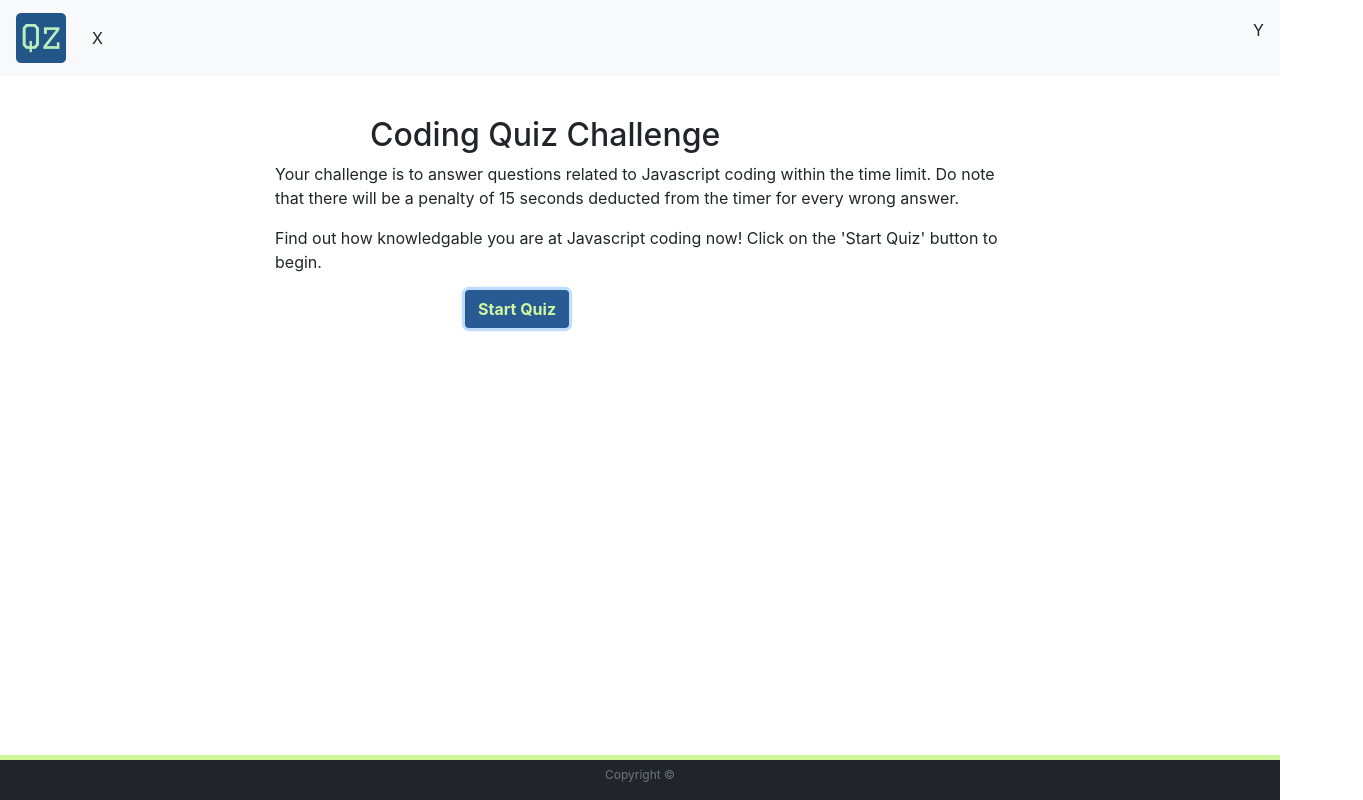
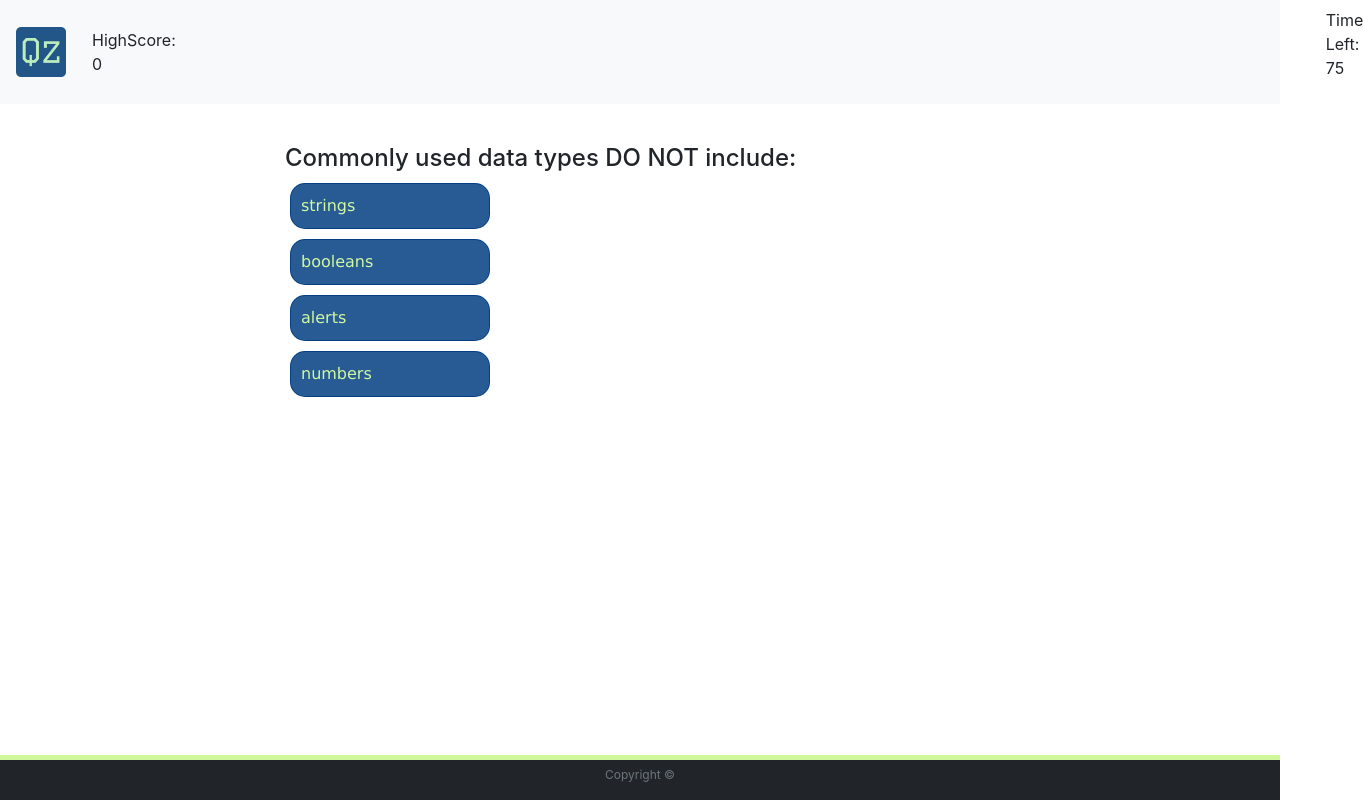
Before and after one commit to sevenspell/Week4-Assignment, a plain HTML site: page index.html in a window 1280 px wide. Both pictures are taken after a click on the button "Start Quiz". Shown: the whole page, 1363 px wide, since content can reach past the window. Drawn offline with nearby package versions, Linux system fonts and the light colour scheme.

Commit message:
parsed first qn and choice buttons

```diff
--- a/Assets/CSS/codequizstyle.css
+++ b/Assets/CSS/codequizstyle.css
@@ -22,6 +22,21 @@
     margin: 10px 1150px 10px 10px;
 }
 
+.choiceButtons{
+    background-color: rgba(0, 60, 128, 0.842);
+    border: rgba(0, 60, 128, 0.842) solid 1px;
+    color: hsla(86, 96%, 81%, 0.973);
+    font-family: Verdana, Geneva, Tahoma, sans-serif;
+    margin: 10px auto 10px auto;
+    padding: 10px;
+    border-radius: 15px;
+    width: 200px;
+    position: relative;
+    left: -250px;
+
+
+}
+
 
 .footer {
     position: fixed;
--- a/index.html
+++ b/index.html
@@ -35,9 +35,9 @@
             <span class="navbar-toggler-icon"></span>
         </button>
         <div class="collapse navbar-collapse" id="navbarSupportedContent">
-            <p id="hiScoreSection">X
+            <p id="hiScoreSection">High-Score
             </p>
-            <p id="timerCountdownSection">Y
+            <p id="timerCountdownSection">Timer Countdown
             </p>
         </div>
     </nav>
--- a/questions.js
+++ b/questions.js
@@ -37,10 +37,7 @@ var currentQuestion = listOfQuizQuestions[currentQuestionIndex];
 var nextQuestionIndex = currentQuestionIndex + 1;
 var nextQuestion = listOfQuizQuestions[nextQuestionIndex];
 var hiScore = 0;
-var totalSeconds = questions.length * 15;
-
-
-var startheader, startcontent, question, choice, choices, chA, chB, chC, chD;
+var totalSeconds = listOfQuizQuestions.length * 15;
 
 //1. instructions and start button for user to press start
   //hi-score on the top left shows original score = 0
@@ -54,11 +51,114 @@ var startheader, startcontent, question, choice, choices, chA, chB, chC, chD;
   console.log(timerRemainingElem);
 
 
+
+
 //2. Once start button is clicked..
   //instructions and start button is hidden
+  function hideStart() {
+    var startHeaderHide = get("startheader");
+    startHeaderHide.style.display = "none";
+    var startContentHide = get("startcontent");
+    startContentHide.style.display = "none";
+    var startButtonHide = get("startbutton");
+    startButtonHide.style.display = "none";
+  };
+
+
+
 
   //timer starts counting down
+
+  function updateTimer(){
+    // start timer countdown if there is still time left
+    if (totalSeconds > 0) {
+      var totalSecondsTicker = setInterval(function() {
+        totalSeconds--;
+        //if no more time left, stop countdown and set timer to 0
+        if (totalSeconds <= 0) {
+          clearInterval(totalSecondsTicker);
+          totalSeconds = 0;
+        };
+      }, 1000);
+      };
+
+    //Parse remaining time
+    var remainingTime = parseInt(totalSeconds);
+
+    //Update HTML
+    timerRemainingElem.innerHTML = "Time Left: " + remainingTime;
+
+    };
+
+
+
   //display question and 4 choices of answers
+
+    //create function for creating html tags for questions
+  function createHTML(){
+    var questionDivElem = document.createElement("div");
+    questionDivElem.setAttribute("class", "col-sm-8 offset-sm-2 col-md-8 offset-md-2 show");
+    questionDivElem.setAttribute("id", "questionDiv");
+    questionDivElem.style.display = "block";
+    get("quizcontainer").appendChild(questionDivElem);
+
+    var questionH4Elem = document.createElement("h4");
+    questionH4Elem.setAttribute("class", "col-sm-8 offset-sm-2 col-md-8 offset-md-2 show");
+    questionH4Elem.setAttribute("id", "questiontitle");
+    questionH4Elem.style.display = "block";
+    get("quizcontainer").appendChild(questionH4Elem);
+
+    var choiceListElem = document.createElement("li");
+    choiceListElem.setAttribute("class", "col-sm-8 offset-sm-2 col-md-8 offset-md-2 show choiceButtons");
+    choiceListElem.setAttribute("id", "choicelist1");
+    choiceListElem.style.display = "block";
+    get("quizcontainer").appendChild(choiceListElem);
+
+    var choiceListElem = document.createElement("li");
+    choiceListElem.setAttribute("class", "col-sm-8 offset-sm-2 col-md-8 offset-md-2 show choiceButtons");
+    choiceListElem.setAttribute("id", "choicelist2");
+    choiceListElem.style.display = "block";
+    get("quizcontainer").appendChild(choiceListElem);
+
+    var choiceListElem = document.createElement("li");
+    choiceListElem.setAttribute("class", "col-sm-8 offset-sm-2 col-md-8 offset-md-2 show choiceButtons");
+    choiceListElem.setAttribute("id", "choicelist3");
+    choiceListElem.style.display = "block";
+    get("quizcontainer").appendChild(choiceListElem);
+
+    var choiceListElem = document.createElement("li");
+    choiceListElem.setAttribute("class", "col-sm-8 offset-sm-2 col-md-8 offset-md-2 show choiceButtons");
+    choiceListElem.setAttribute("id", "choicelist4");
+    choiceListElem.style.display = "block";
+    get("quizcontainer").appendChild(choiceListElem);
+    };
+
+
+
+    // parse question and choices to html tags
+  function renderQuestions() {
+
+    var titleValue = listOfQuizQuestions[0].title;
+    var choicesValue = listOfQuizQuestions[0].choices;
+    var answerValue = listOfQuizQuestions[0].answer;
+
+    console.log(titleValue);
+    console.log(choicesValue);
+    console.log(answerValue);
+
+    get("questiontitle").textContent = titleValue;
+    get("choicelist1").textContent = choicesValue[0];
+    get("choicelist2").textContent = choicesValue[1];
+    get("choicelist3").textContent = choicesValue[2];
+    get("choicelist4").textContent = choicesValue[3];
+
+    //choiceListElem.textContent = choicesValue;
+
+    // createList.appendChild(document.createTextNode(choicesValue));
+    // choiceListElem.appendChild(createList);
+
+
+  };
 
 //3. When choice of answer is clicked..
   //determine if answer matches correct answer
@@ -85,58 +185,31 @@ var startheader, startcontent, question, choice, choices, chA, chB, chC, chD;
 
 function get(x) {
   return document.getElementById(x);
-}
+};
 
-function timerCountdown() {
-  totalSeconds--;
-}
+
 
 function addToHiScore() {
   hiScore += 15;
-}
+};
 
 function minusFromTimer() {
   totalSeconds -= 15;
-}
+};
 
 function finalScoreCalc() {
   hiScore + totalSeconds;
-}
-
-function startQuiz()
-
-function renderQuestions(i) {
-
-  var questionElem = document.createElement("div");
-  questionElem.setAttribute("class", "col-sm-8 offset-sm-2 col-md-8 offset-md-2 show");
-
-  var choiceListElem = document.createElement("li");
-  choiceListElem.setAttribute("class", "col-sm-8 offset-sm-2 col-md-8 offset-md-2 show");
-
-  var titleValue = listOfQuizQuestions[0].title;
-  var choicesValue = listOfQuizQuestions[0].choices;
-  var answerValue = listOfQuizQuestions[0].answer;
-
-  console.log(titleValue);
-  console.log(choicesValue);
-
-  questionElem.innerHTML(titleValue);
-  choiceListElem.innerHTML(choicesValue);
-
-  // get("quizquestions").textContent = titleValueString;
-  // createList.appendChild(document.createTextNode(choicesValueString));
-  // choiceListElem.appendChild(createList);
-
-
-}
+};
 
 
 get("startbutton").addEventListener("click", function () {
   //timer starts running
+  updateTimer();
   //hide start button
-  //loop questions
-  for (var i = 0; i < listOfQuizQuestions.length - 1; i++) {
-    //get("test").appendChild(element);
-    renderQuestions(i);
-  }
+  hideStart();
+  //create HTML tags
+  createHTML();
+  //post questions
+  renderQuestions();
+  //for (var i = 0; i < listOfQuizQuestions.length; i++) {}
 });
```
